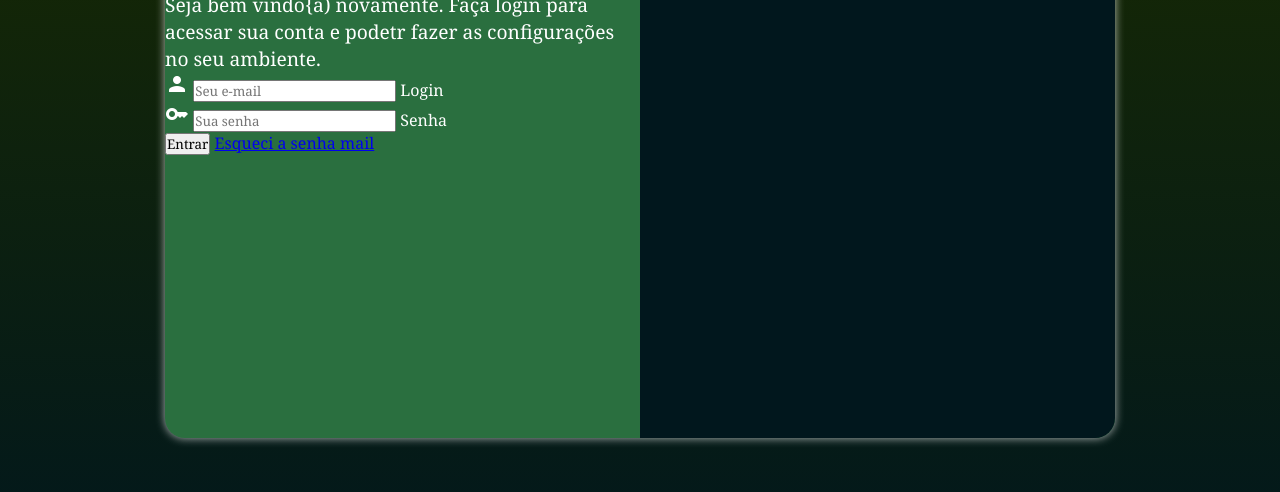
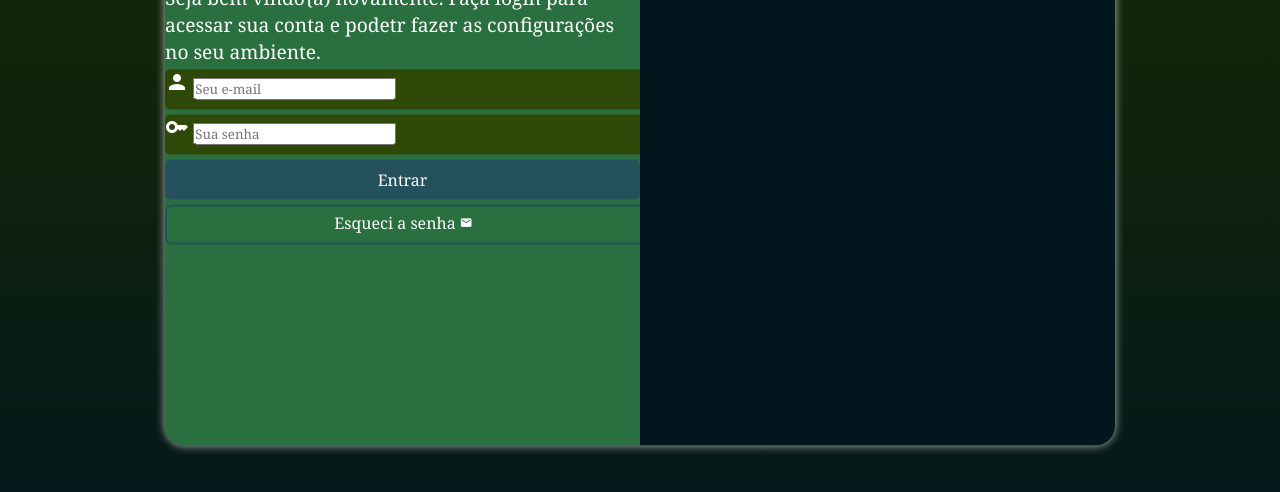
Before and after one commit to Cecato-BMar/Projeto-Login, a plain HTML site: page index.html in a window 1280 px wide. Shown: the part 212-704 px from the top of the page. Drawn offline with Linux system fonts and the light colour scheme.

Commit message:
Módulo 04, Capítulo 26, aula 05

```diff
--- a/css/media-query.css
+++ b/css/media-query.css
@@ -15,6 +15,17 @@
     section#login > div#formulario{
         float: left;
         width: 70%;
+    }
+    form > input[type=submit] {
+        display: block;
+        font-size: 1em;
+        height: 40px;
+        width: 70%;
+        background-color: #25515D;
+        color: white;
+        border: none;
+        border-radius: 5px;
+
     }
 }
 @media screen and (min-width: 993px) {
@@ -42,4 +53,15 @@
         font-size: 1.2em;
 
     }
+    form > input[type=submit] {
+        display: block;
+        font-size: 1em;
+        height: 40px;
+        width: 50%;
+        background-color: #25515D;
+        color: white;
+        border: none;
+        border-radius: 5px;
+
+    }
 }
--- a/css/style.css
+++ b/css/style.css
@@ -42,7 +42,7 @@ main{
 section#login{
     background-color: #2A6F3F ;
     width: 250px;
-    height: 500px;
+    height: 515px;
     border-radius: 20px;
     position: absolute;
     top: 50%;
@@ -71,5 +71,53 @@ div#form > h1{
 }
 div#form > p{
     font-size: 0.8em;
+}
+div.campo > label{
+    display: none;
 
 }
+form > div.campo {
+    background-color: #2E4807;
+    width: 100%;
+    display: block;
+    height: 40px;
+    border-radius: 5px;
+    margin: 5px 0px;
+}
+form > input[type=submit] {
+    display: block;
+    font-size: 1em;
+    height: 40px;
+    width: 100%;
+    background-color: #25515D;
+    color: white;
+    border: none;
+    border-radius: 5px;
+
+}
+form > input[type=submit]:hover{
+    background-color: #01171D;
+    border: 1px solid white;
+}
+form > a.botao {
+    display: block;
+    text-align: center;
+    font-size: 1em;
+    width: 100%;
+    height: 40px;
+    margin-top: 5px;
+    background-color: #2A6F3F;
+    color: white;
+    border: 2px solid #25515D;
+    border-radius: 7px;
+    text-decoration: none;
+    padding-top: 5px;
+
+}
+form a.botao:hover {
+    background-color: #25515D;
+}
+form > a.botao > span {
+    font-size: 0.8em;
+
+    }
--- a/index.html
+++ b/index.html
@@ -28,8 +28,8 @@
                         <input type="password" name="senha" id="isenha" placeholder="Sua senha" autocomplete="current-password" required minlength="8" maxlength="20">
                         <label for="isenha">Senha</label>
                     </div>
-                    <input type="submit" value="Entrar">
-                    <a href="esqueci,html">Esqueci a senha <span>mail</span></a>
+                    <input type="submit" value="Entrar" class="botao">
+                    <a href="esqueci.html" class="botao">Esqueci a senha <span class="material-icons">mail</span></a>
                 </form>
             </div>
         </section>
```
